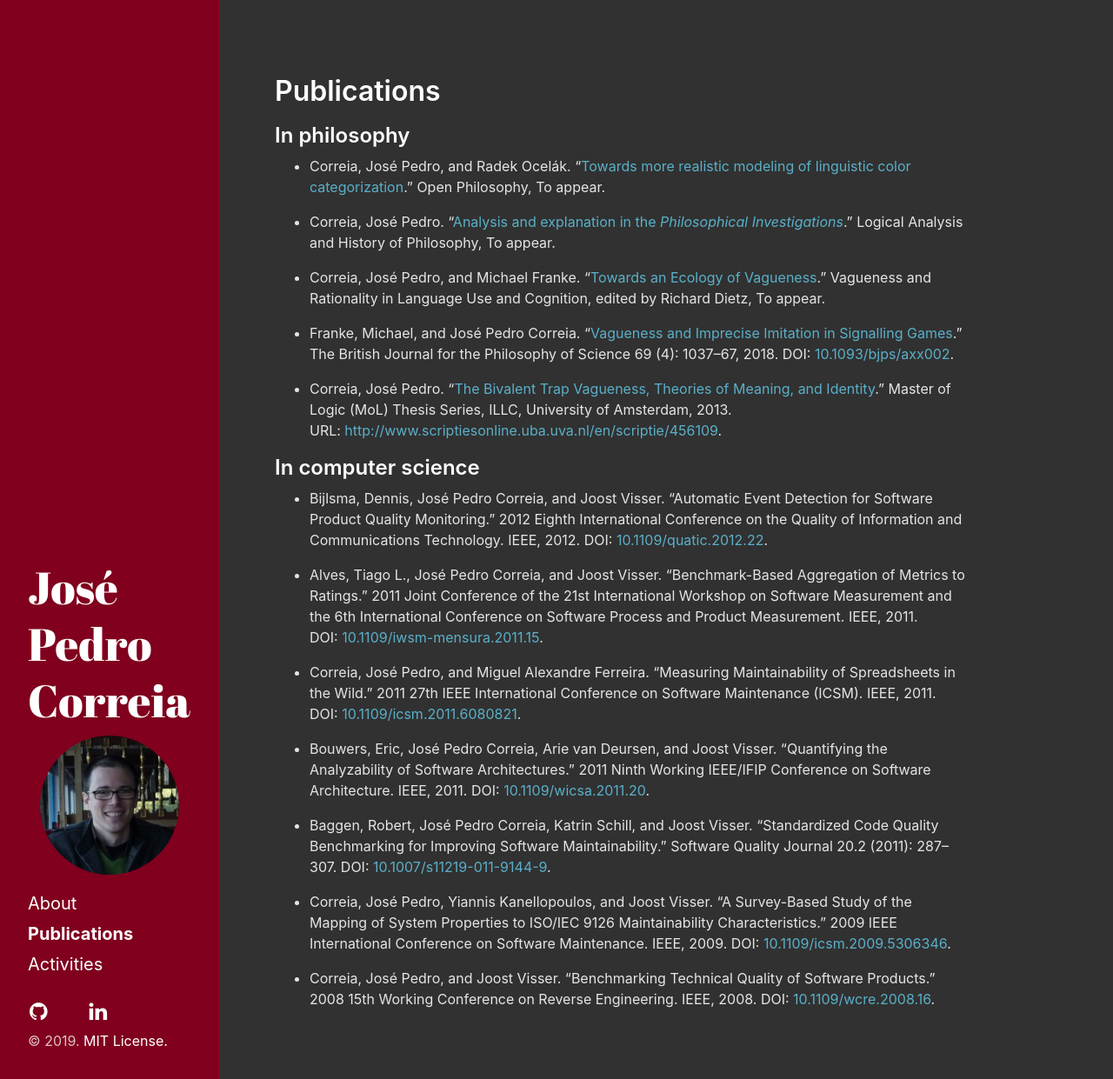
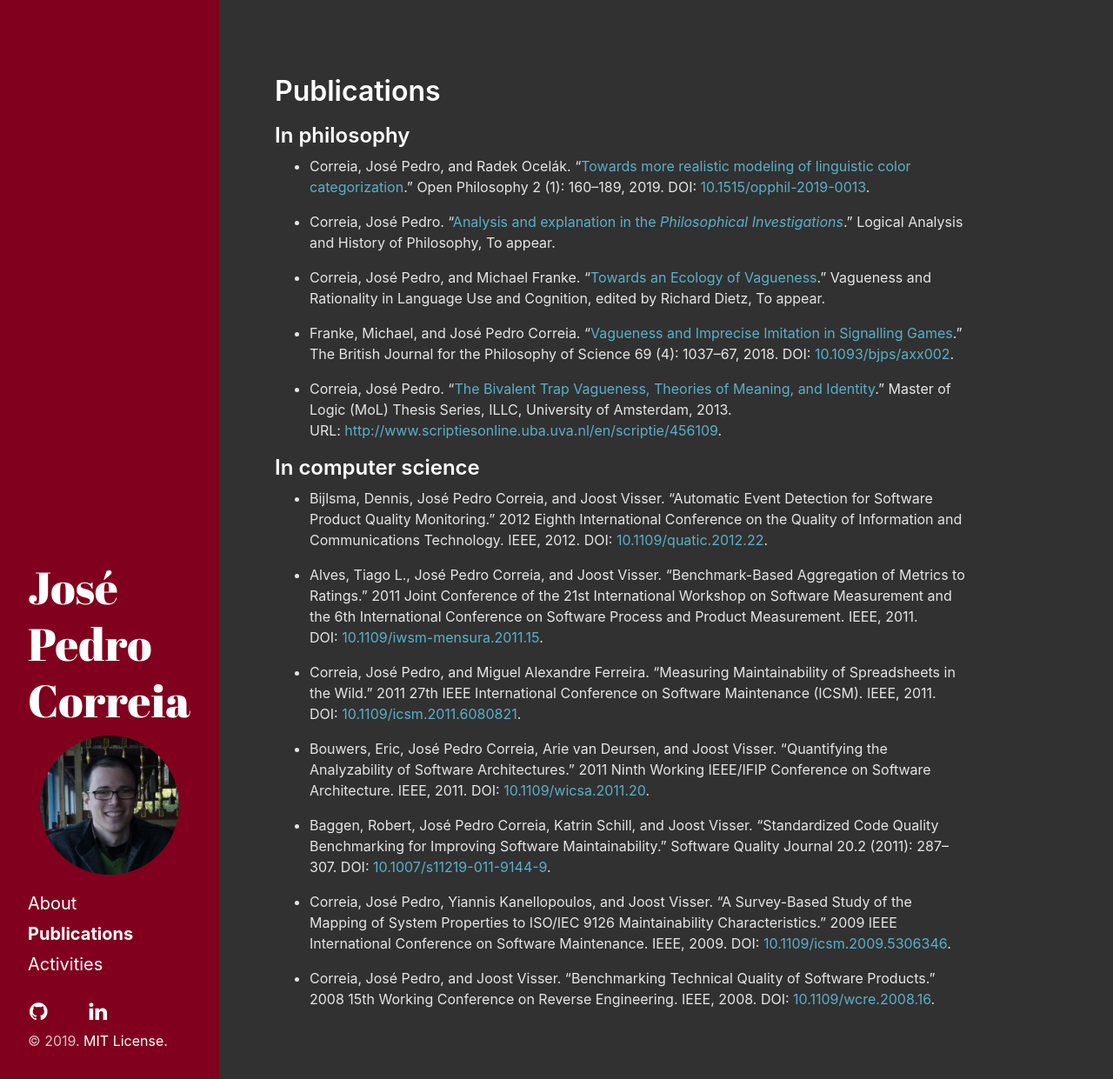
Before and after one commit to josepedrocorreia/josepedrocorreia.github.io, a Jekyll site: the page built from publications.md, in a window 1280 px wide. Shown: the whole page at 87% size. Built offline with Jekyll 4.4.1, drawn with Linux system fonts in a browser that asks for light colours; nearby versions of some CDN libraries; some web fonts are replaced; a style sheet for code colours, icons or effects is not loaded.

Commit message:
Updated publication info.

```diff
--- a/publications.md
+++ b/publications.md
@@ -10,7 +10,8 @@ order: 1
 ## In philosophy
 
 * Correia, José Pedro, and Radek Ocelák. "[Towards more realistic modeling of linguistic color
-categorization](assets/pdf/CorreiaOcelak_Towards_more_realistic.pdf)." Open Philosophy, To appear.
+categorization](assets/pdf/CorreiaOcelak_Towards_more_realistic.pdf)." Open Philosophy 2 (1): 160–189, 2019. DOI:&nbsp;[10.1515/opphil-2019-0013](https://doi.org/10.1515/opphil-2019-0013).
+
 
 * Correia, José Pedro. "[Analysis and explanation in the _Philosophical Investigations_](assets/pdf/Correia_Analysis_and_explanation.pdf)." Logical Analysis and History of Philosophy, To appear.
 
```
